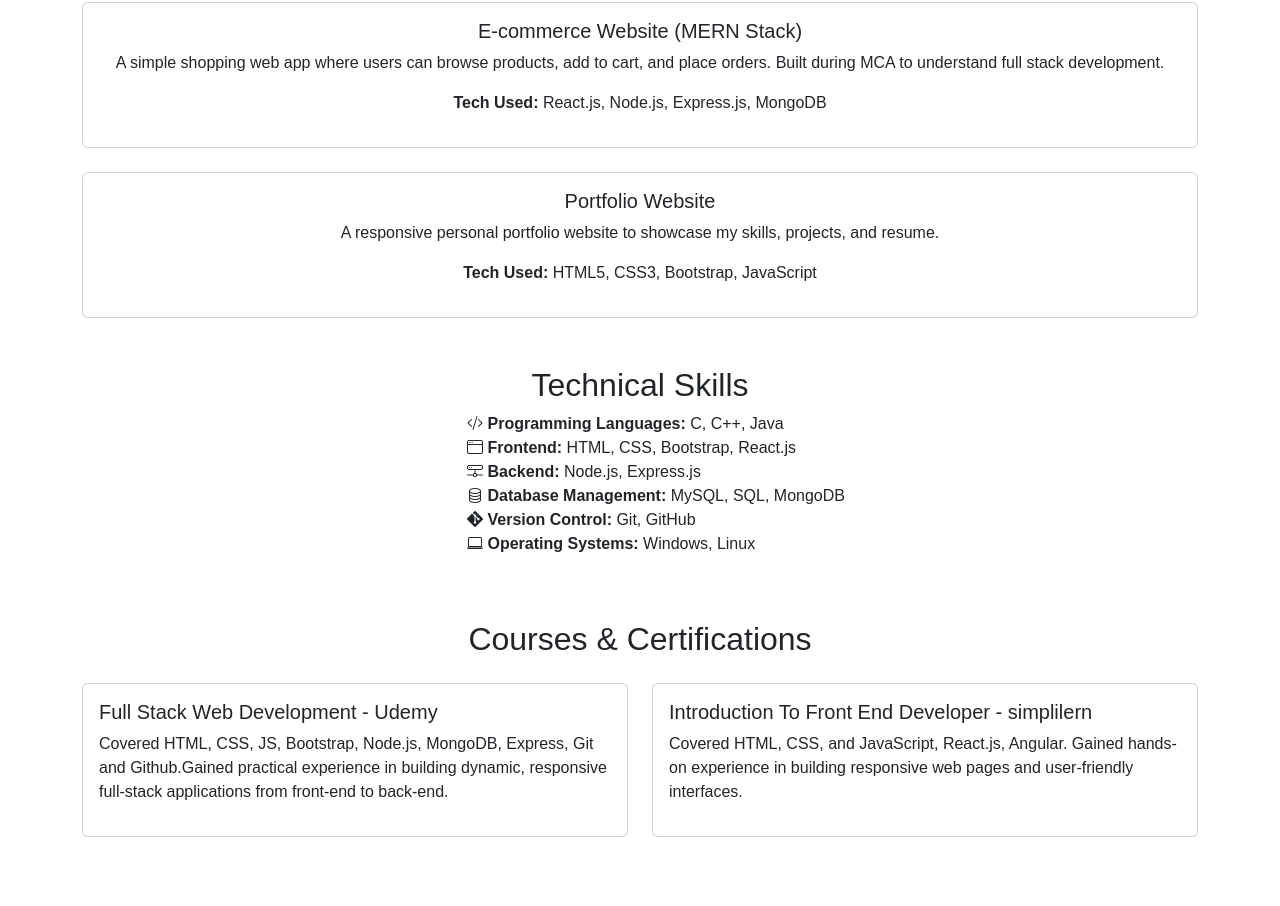
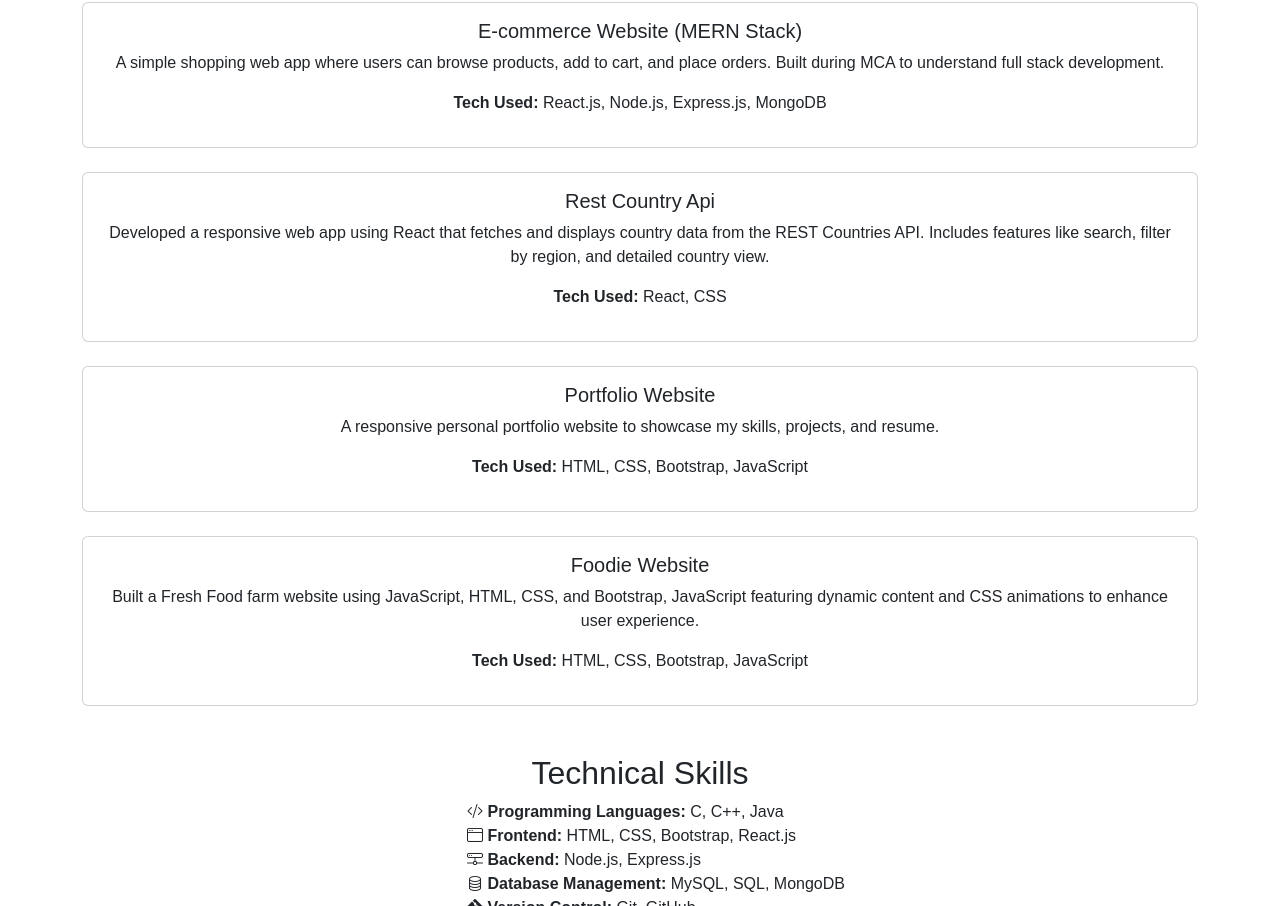
Before and after one commit to Geet-04/-My-Portfolio-, a website: page index.html in a window 1280 px wide. Shown: the part 776-1682 px from the top of the page. Drawn offline with nearby package versions, Linux system fonts and the light colour scheme.

Commit message:
edited file

```diff
--- a/index.html
+++ b/index.html
@@ -32,7 +32,7 @@
       <div class="col-md-12">
         <div class="card p-4">
           <blockquote>
-            I’m an enthusiastic <strong>Frontend Developer fresher</strong> with a strong foundation in <strong>HTML, CSS, JavaScript, Bootstrap, and React.js.</strong>I enjoy building responsive, user-friendly interfaces and creating clean, interactive web designs.
+            I’m an enthusiastic <strong>Software Developer </strong> with a strong foundation in web development <strong>HTML, CSS, JavaScript, Bootstrap, and React.js.</strong>I enjoy building responsive, user-friendly interfaces and creating clean, interactive web designs.
           </blockquote>
           <blockquote>
             During my MCA, I worked on a MERN stack project, which gave me practical exposure to <strong>Full Stack Development </strong>using<strong> MongoDB, Express.js, React.js, and Node.js</strong>. While I’m still strengthening my backend development skills, I’m eager to grow into a well-rounded Full Stack Developer.
@@ -56,9 +56,25 @@
 
     <div class="card project-card mb-4">
       <div class="card-body">
+        <h5 class="card-title">Rest Country Api</h5>
+        <p class="card-text">Developed a responsive web app using React that fetches and displays country data from the REST Countries API. Includes features like search, filter by region, and detailed country view.</p>
+        <p><strong>Tech Used:</strong> React, CSS</p>
+      </div>
+    </div>
+
+    <div class="card project-card mb-4">
+      <div class="card-body">
         <h5 class="card-title">Portfolio Website</h5>
         <p class="card-text">A responsive personal portfolio website to showcase my skills, projects, and resume.</p>
-        <p><strong>Tech Used:</strong> HTML5, CSS3, Bootstrap, JavaScript</p>
+        <p><strong>Tech Used:</strong> HTML, CSS, Bootstrap, JavaScript</p>
+      </div>
+    </div>
+
+    <div class="card project-card mb-4">
+      <div class="card-body">
+        <h5 class="card-title">Foodie Website</h5>
+        <p class="card-text">Built a Fresh Food farm website using JavaScript, HTML, CSS, and Bootstrap, JavaScript featuring dynamic content and CSS animations to enhance user experience.</p>
+        <p><strong>Tech Used:</strong> HTML, CSS, Bootstrap, JavaScript</p>
       </div>
     </div>
   </section>
```
Also changed, not shown: 2 other files.
